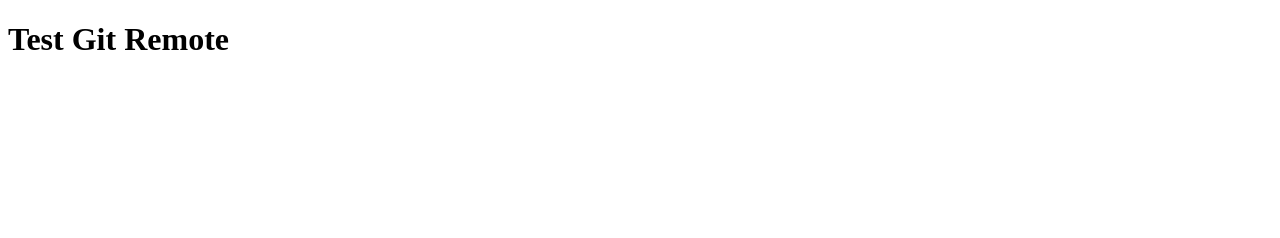
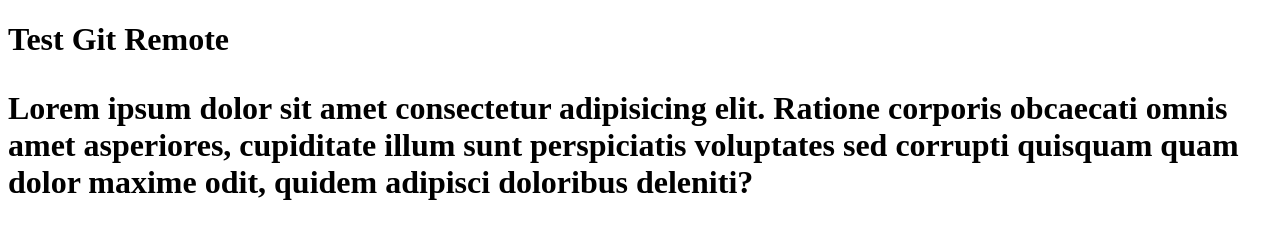
Before and after one commit to mugen-sama/piso-git-test, a plain HTML site: page index.html in a window 1280 px wide. Drawn offline with Linux system fonts and the light colour scheme.

Commit message:
menambah data

```diff
--- a/index.html
+++ b/index.html
@@ -6,6 +6,8 @@
     <title>Coba Git Remote</title>
 </head>
 <body>
-    <h1>Test Git Remote</h1>
+    <h1>Test Git Remote
+        <p>Lorem ipsum dolor sit amet consectetur adipisicing elit. Ratione corporis obcaecati omnis amet asperiores, cupiditate illum sunt perspiciatis voluptates sed corrupti quisquam quam dolor maxime odit, quidem adipisci doloribus deleniti?</p>
+    </h1>
 </body>
 </html>
```
